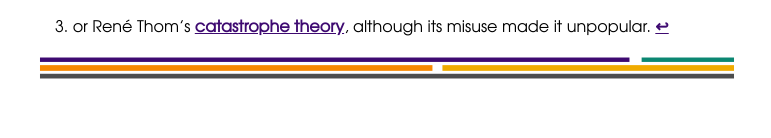
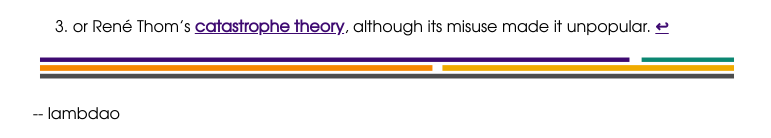
Before and after one commit to lambdao-dev/lambdao-dev.github.io, a Jekyll site: the page built from _posts/2023-01-23-MetricDilemma.md, in a window 1280 px wide. Shown: the part 1754-1892 px from the top of the page, without its empty margins (253-1024 px from the left). Built offline with Jekyll 4.4.1, drawn with Linux system fonts in a browser that asks for light colours; formulas are drawn with MathJax 3; before the commit the page ends 1849 px from its top, so only the background shows below that.

Commit message:
[IMP] bogpost layout

```diff
--- a/_layouts/post.html
+++ b/_layouts/post.html
@@ -7,8 +7,10 @@ layout: default
   <h1>{{ page.title }}</h1>
   <h3>{{ page.date | date: "%-d %B %Y"}}</h3>
   <img src="/assets/img/lambdao_hex_long_white.svg">
-  <div class="main-content">
+  <div class="main">
   {{ content }}
   </div>
   <img src="/assets/img/lambdao_hex_long_white.svg">
-</div>
+  <div class="main" id="authorship">
+      <p>-- {{ page.author | default: "lambdao" }}</p>
+  </div>
```
